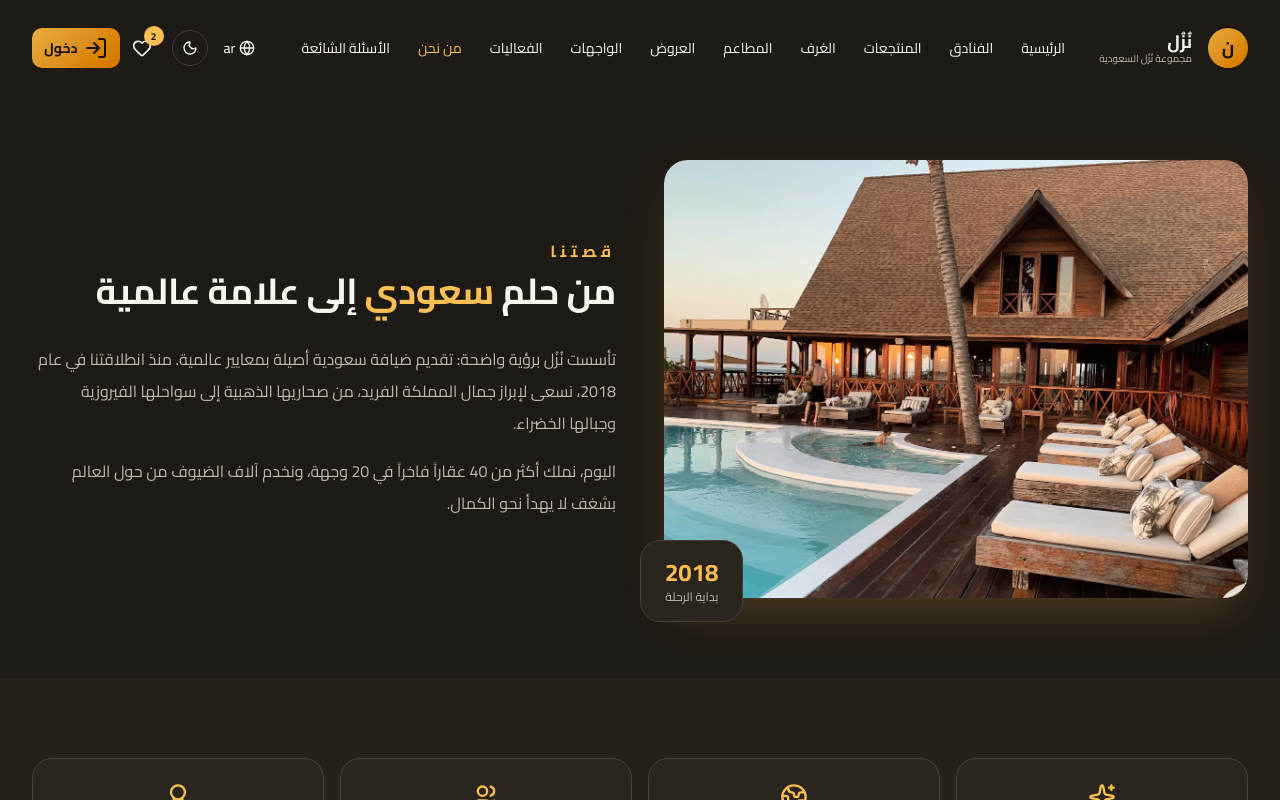
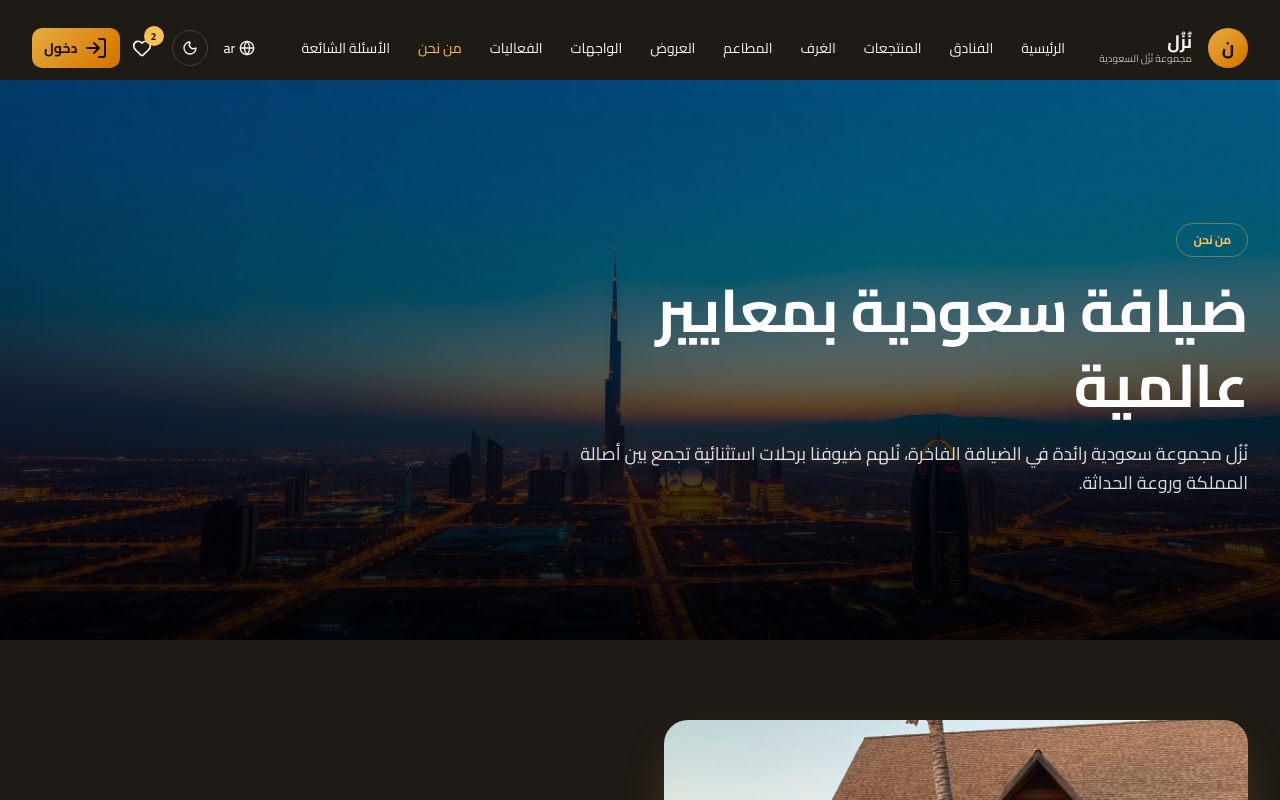
Before and after one commit to mazenessam99/nuzul-saudi-group, a React (Vite) app: page /about in a window 1280 px wide. Shown: the top 800 px of the page. Built offline with nearby package versions, Linux system fonts and the light colour scheme.

Commit message:
Add new sections for Inner Hero components - Introduced InnerHero component for enhanced visual presentation with motion effects.

```diff
--- a/src/components/home/CTA.tsx
+++ b/src/components/home/CTASection.tsx
@@ -3,7 +3,7 @@ import { Button } from "../ui/button";
 import { ArrowLeft } from "lucide-react";
 
 
-export default function CTA() {
+export default function CTASection() {
     return (
         <section className="py-20 container mx-auto px-4 lg:px-8">
             <div className="rounded-3xl gradient-hero p-12 md:p-20 text-center text-white relative overflow-hidden ">
--- a/src/components/home/Destinations.tsx
+++ b/src/components/home/DestinationsSection.tsx
@@ -3,7 +3,7 @@ import SectionHeader from "../shared/SectionHeader";
 import { Link } from "react-router-dom";
 
 
-export default function Destinations() {
+export default function DestinationsSection() {
     const topAttractions = attractions.slice(0, 6)
     return (
         <section className="py-20 bg-muted/40">
--- a/src/components/home/FAQ.tsx
+++ b/src/components/home/FAQSection.tsx
@@ -4,7 +4,7 @@ import { ArrowLeft } from "lucide-react";
 import { Link } from "react-router-dom";
 import FAQAccordion from "../shared/FAQAccordion";
 
-export const FAQ = () => {
+export const FAQSection = () => {
 
 
     return (
--- a/src/components/home/WhyNuzul.tsx
+++ b/src/components/home/WhyNuzulSection.tsx
@@ -2,7 +2,7 @@ import { ArrowLeft, Compass, Gem, HeartHandshake, Leaf } from "lucide-react";
 import FeatureCard from "../shared/FeatureCard";
 import { Link } from "react-router-dom";
 
-export default function WhyNuzul() {
+export default function WhyNuzulSection() {
     const features = [
         {
             icon: Gem,
--- a/src/components/shared/HeroSection.tsx
+++ b/src/components/shared/HeroSection.tsx
@@ -2,12 +2,12 @@
 
 export default function HeroSection() {
     return (
-        <div className="gradient-hero text-white ">
+        <section className="gradient-hero text-white ">
             <div className="container py-20 mx-auto px-4 lg:px-8">
                 <h1 className="text-4xl md:text-5xl font-bold mb-3">الأسئلة الشائعة</h1>
                 <p className="text-white/80">إجابات على أكثر الأسئلة شيوعاً</p>
             </div>
 
-        </div>
+        </section>
     )
 }
--- /dev/null
+++ b/src/components/shared/InnerHero.tsx
@@ -0,0 +1,31 @@
+import { motion } from "framer-motion";
+interface HeroProps {
+    image: string;
+    eyebrow: string;
+    title: string;
+    description: string;
+
+}
+
+export default function InnerHero({ image, eyebrow, title, description }: HeroProps) {
+    return (
+        <section className="relative h-[70vh] min-h-115 flex items-center overflow-hidden">
+            <img src={image} className='absolute inset-0 w-full h-full  object-cover' alt='aboutHero' />
+            <div className='absolute inset-0 bg-linear-to-t from-black/90 via-black/60 to-black/40' />
+            <div className="container mx-auto px-4 lg:px-8 relative z-10 text-white">
+                <motion.div
+                    initial={{ opacity: 0, y: 30 }}
+                    animate={{ opacity: 1, y: 0 }}
+                    transition={{ duration: 0.7 }}
+                >
+                    <span className="inline-block font-bold text-xs text-gold px-4 py-2 rounded-full tracking-tight border border-gold/40 mb-4">{eyebrow}</span>
+                    <h1 className="text-3xl md:text-6xl max-w-3xl mb-4 font-bold leading-tight">{title}</h1>
+                    <p className="text-white/85 text-lg max-w-2xl leading-relaxed">{description}</p>
+
+                </motion.div>
+
+            </div>
+
+        </section>
+    )
+}
--- a/src/pages/About.tsx
+++ b/src/pages/About.tsx
@@ -3,12 +3,14 @@ import StatsSection from "@/components/about/StatsSection";
 import ValuesSection from "@/components/about/ValuesSection";
 import OurVisionSection from "@/components/about/OurVisionSection";
 import SaudiVision from "@/components/about/SaudiVision";
-
+import InnerHero from "@/components/shared/InnerHero";
+import hero from '../assets/hero-about.jpg'
 
 
 export default function About() {
     return (
         <main className="">
+            <InnerHero image={hero} eyebrow="من نحن" title="ضيافة سعودية بمعايير عالمية" description="نُزُل مجموعة سعودية رائدة في الضيافة الفاخرة، نُلهم ضيوفنا برحلات استثنائية تجمع بين أصالة المملكة وروعة الحداثة."/>
             <StorySection/>
             <StatsSection/>
             <ValuesSection/>
--- a/src/pages/FAQ.tsx
+++ b/src/pages/FAQ.tsx
@@ -1,8 +1,9 @@
-import HeroSection from "@/components/shared/HeroSection";
+
 import { Input } from "@/components/ui/input";
 import { Search } from "lucide-react";
 import FAQAccordion from "@/components/shared/FAQAccordion";
 import {  useState } from "react";
+import HeroSection from "@/components/shared/HeroSection";
 
 export default function FAQ() {
     const [cat, setCat] = useState("الكل");
--- a/src/pages/Home.tsx
+++ b/src/pages/Home.tsx
@@ -1,17 +1,17 @@
-import CTA from "@/components/home/CTA";
-import Destinations from "@/components/home/Destinations";
-import { FAQ } from "@/components/home/FAQ";
+import CTASection from "@/components/home/CTASection";
+import DestinationsSection from "@/components/home/DestinationsSection";
+import { FAQSection } from "@/components/home/FAQSection";
 import PartnersSection from "@/components/home/PartnersSection";
-import WhyNuzul from "@/components/home/WhyNuzul";
+import WhyNuzulSection from "@/components/home/WhyNuzulSection";
 
 export default function Home() {
     return (
         <main className="">
-            <Destinations/>
-            <WhyNuzul/>
-            <FAQ/>
+            <DestinationsSection/>
+            <WhyNuzulSection/>
+            <FAQSection/>
             <PartnersSection/>
-            <CTA/>
+            <CTASection/>
         </main>
     )
 }
```
Also changed, not shown: src/assets/hero-about.jpg (added).
